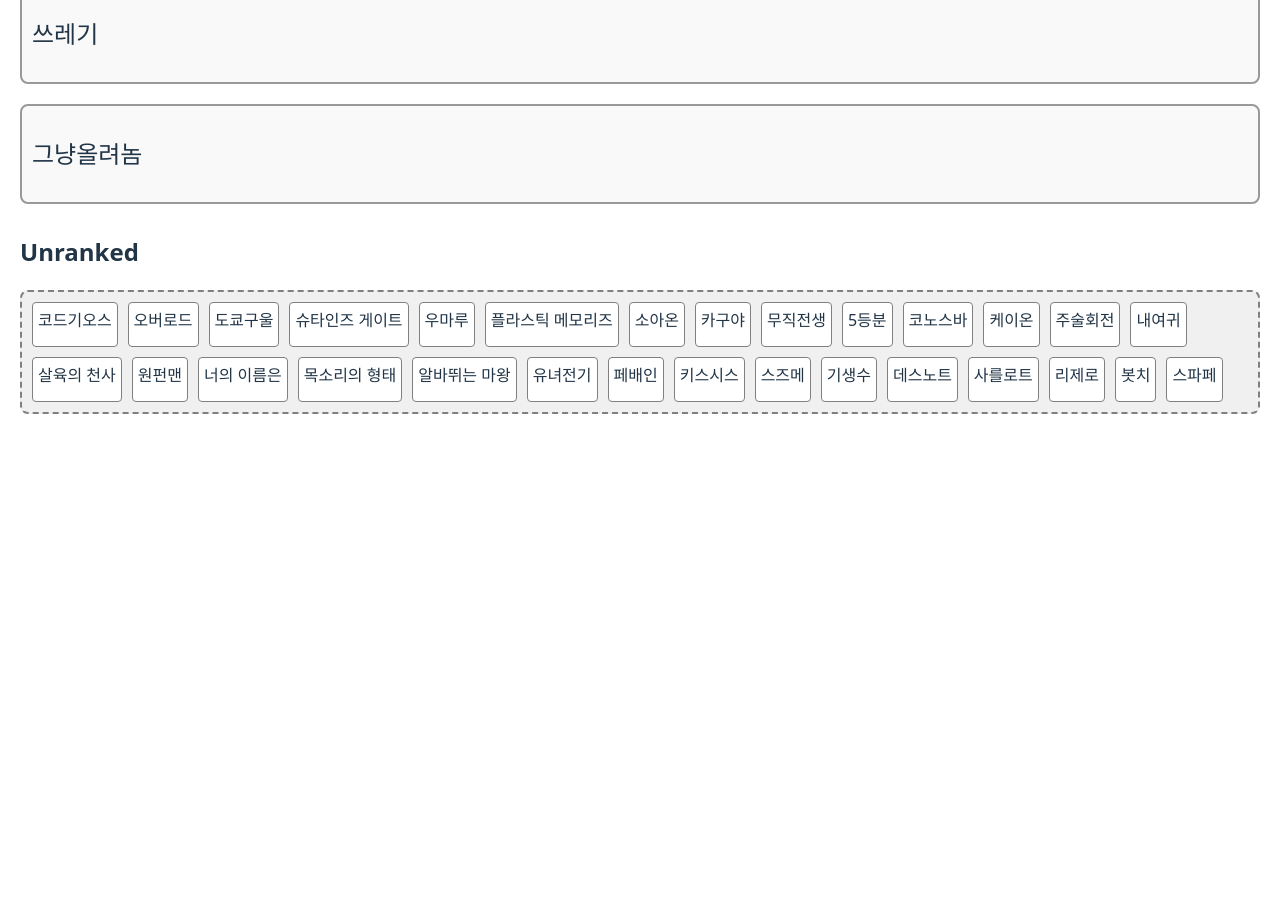
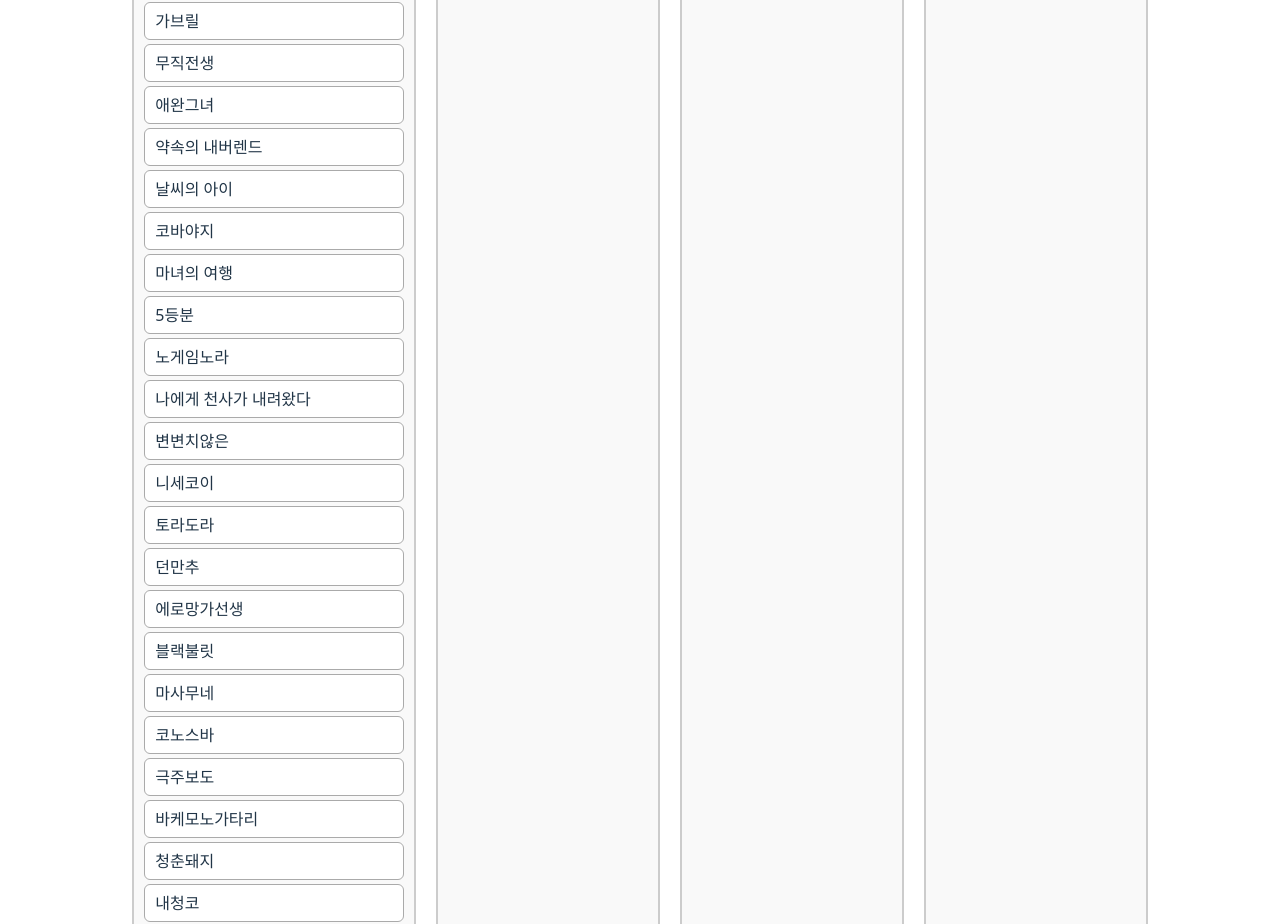
Before and after one commit to vlasep/anime, a React (Vite) app in the folder project/: page / in a window 1280 px wide. Shown: the part 640-1564 px from the top of the page. Before the commit the page ends 1074 px from the top, so only its background shows below. Built offline with nearby package versions, Linux system fonts and the light colour scheme.

Commit message:
Update App.tsx

```diff
--- a/project/src/App.tsx
+++ b/project/src/App.tsx
@@ -1,179 +1,130 @@
-import React, { useState, useEffect } from "react";
-import { DndContext, closestCenter } from "@dnd-kit/core";
+// src/App.tsx
+
+import { useState } from "react";
 import {
+  DndContext,
+  closestCenter,
+  PointerSensor,
+  useSensor,
+  useSensors,
+} from "@dnd-kit/core";
+import {
+  SortableContext,
   arrayMove,
-  SortableContext,
   useSortable,
-  verticalListSortingStrategy
+  sortableKeyboardCoordinates,
 } from "@dnd-kit/sortable";
 import { CSS } from "@dnd-kit/utilities";
+import { restrictToParentElement } from "@dnd-kit/modifiers";
 
 const tiers = ["우주명작", "명작", "재밌음", "볼만함", "쓰레기", "그냥올려놈"];
-const tierColors = {
-  우주명작: "#ffdddd",
-  명작: "#ffe5cc",
-  재밌음: "#ffffcc",
-  볼만함: "#ddffdd",
-  쓰레기: "#e0e0e0",
-  그냥올려놈: "#f0f0f0"
-};
 
-const initialAnimeList = [
-  "코드기오스", "오버로드", "도쿄구울", "슈타인즈 게이트", "우마루",
-  "플라스틱 메모리즈", "소아온", "카구야", "무직전생", "5등분",
-  "코노스바", "케이온", "주술회전", "내여귀", "살육의 천사",
-  "원펀맨", "너의 이름은", "목소리의 형태", "알바뛰는 마왕", "유녀전기",
-  "페배인", "키스시스", "스즈메", "기생수", "데스노트",
-  "사를로트", "리제로", "봇치", "스파페"
+const allAnime = [
+  "코드기오스", "오버로드", "도쿄구울", "이별의 아침에 약속의 꽃을 장식하자", "너의 췌장을 먹고싶어",
+  "슈타인즈 게이트", "우마루", "플라스틱 메모리즈", "소아온", "카구야", "가브릴", "무직전생",
+  "애완그녀", "약속의 내버렌드", "날씨의 아이", "코바야지", "마녀의 여행", "5등분",
+  "노게임노라", "나에게 천사가 내려왔다", "변변치않은", "니세코이", "토라도라", "던만추",
+  "에로망가선생", "블랙불릿", "마사무네", "코노스바", "극주보도", "바케모노가타리",
+  "청춘돼지", "내청코", "중2병", "케이온", "주술회전", "내여귀", "여빌",
+  "나만이 없는거리", "살육의 천사", "원펀맨", "너의 이름은", "목소리의 형태", "알바뛰는 마왕",
+  "유녀전기", "페배인", "키스시스", "스즈메", "기생수", "데스노트", "사를로트",
+  "리제로", "봇치", "스파페"
 ];
 
-function SortableItem({ id, tier, onDragStart }) {
-  const {
-    attributes,
-    listeners,
-    setNodeRef,
-    transform,
-    transition
-  } = useSortable({ id });
+function App() {
+  const [tierData, setTierData] = useState(
+    Object.fromEntries(tiers.map(t => [t, []]))
+  );
+  const [unranked, setUnranked] = useState(allAnime);
+
+  const sensors = useSensors(
+    useSensor(PointerSensor, { activationConstraint: { distance: 5 } })
+  );
+
+  const handleDragEnd = (event) => {
+    const { active, over } = event;
+    if (!over || active.id === over.id) return;
+
+    const allTiers = { ...tierData, Unranked: unranked };
+    let sourceTier = null;
+    let targetTier = null;
+
+    for (const tier in allTiers) {
+      if (allTiers[tier].includes(active.id)) sourceTier = tier;
+      if (allTiers[tier].includes(over.id)) targetTier = tier;
+    }
+
+    if (!sourceTier) sourceTier = "Unranked";
+    if (!targetTier) targetTier = "Unranked";
+
+    if (sourceTier === targetTier) {
+      const updated = arrayMove(
+        allTiers[sourceTier],
+        allTiers[sourceTier].indexOf(active.id),
+        allTiers[sourceTier].indexOf(over.id)
+      );
+
+      if (sourceTier === "Unranked") setUnranked(updated);
+      else setTierData({ ...tierData, [sourceTier]: updated });
+    } else {
+      const sourceItems = [...allTiers[sourceTier]].filter(id => id !== active.id);
+      const targetItems = [...allTiers[targetTier]];
+      const overIndex = targetItems.indexOf(over.id);
+      targetItems.splice(overIndex + 1, 0, active.id);
+
+      if (sourceTier === "Unranked") setUnranked(sourceItems);
+      else tierData[sourceTier] = sourceItems;
+
+      if (targetTier === "Unranked") setUnranked(targetItems);
+      else setTierData({ ...tierData, [targetTier]: targetItems });
+    }
+  };
+
+  return (
+    <div style={{ padding: 20 }}>
+      <h1 style={{ textAlign: "center" }}>애니 티어표</h1>
+      <DndContext sensors={sensors} collisionDetection={closestCenter} onDragEnd={handleDragEnd} modifiers={[restrictToParentElement]}>
+        <div style={{ display: "flex", gap: 20, flexWrap: "wrap", justifyContent: "center" }}>
+          <SortableTier title="Unranked" items={unranked} />
+          {tiers.map(tier => (
+            <SortableTier key={tier} title={tier} items={tierData[tier]} />
+          ))}
+        </div>
+      </DndContext>
+    </div>
+  );
+}
+
+function SortableTier({ title, items }) {
+  return (
+    <div style={{ minWidth: 200, border: "2px solid #ccc", borderRadius: 8, padding: 10, background: "#f9f9f9" }}>
+      <h3 style={{ textAlign: "center" }}>{title}</h3>
+      <SortableContext items={items} strategy={() => items}>
+        {items.map(id => <SortableItem key={id} id={id} />)}
+      </SortableContext>
+    </div>
+  );
+}
+
+function SortableItem({ id }) {
+  const { attributes, listeners, setNodeRef, transform, transition } = useSortable({ id });
 
   const style = {
     transform: CSS.Transform.toString(transform),
     transition,
-    border: "1px solid gray",
-    padding: "5px",
-    margin: "5px 0",
+    border: "1px solid #aaa",
+    borderRadius: 6,
+    padding: "6px 10px",
+    margin: "4px 0",
+    background: "#fff",
     cursor: "grab",
-    background: tierColors[tier] || "white",
-    borderRadius: "4px"
   };
 
   return (
-    <div
-      ref={setNodeRef}
-      style={style}
-      {...attributes}
-      {...listeners}
-      onDragStart={(e) => onDragStart(e, id, tier)}
-    >
+    <div ref={setNodeRef} style={style} {...attributes} {...listeners}>
       {id}
     </div>
   );
 }
 
-export default function App() {
-  const [tierList, setTierList] = useState(() => {
-    const saved = localStorage.getItem("tierList");
-    return saved ? JSON.parse(saved) : tiers.reduce((acc, t) => ({ ...acc, [t]: [] }), {});
-  });
-
-  const [unranked, setUnranked] = useState(() => {
-    const saved = localStorage.getItem("unranked");
-    return saved ? JSON.parse(saved) : initialAnimeList;
-  });
-
-  useEffect(() => {
-    localStorage.setItem("tierList", JSON.stringify(tierList));
-  }, [tierList]);
-
-  useEffect(() => {
-    localStorage.setItem("unranked", JSON.stringify(unranked));
-  }, [unranked]);
-
-  const handleDragStart = (e, anime, from) => {
-    e.dataTransfer.setData("anime", anime);
-    e.dataTransfer.setData("from", from);
-  };
-
-  const handleDrop = (e, to) => {
-    const anime = e.dataTransfer.getData("anime");
-    const from = e.dataTransfer.getData("from");
-    if (!anime || from === to) return;
-
-    if (from === "Unranked") setUnranked(prev => prev.filter(a => a !== anime));
-    else setTierList(prev => ({
-      ...prev,
-      [from]: prev[from].filter(a => a !== anime)
-    }));
-
-    if (to === "Unranked") setUnranked(prev => [...prev, anime]);
-    else setTierList(prev => ({
-      ...prev,
-      [to]: [...prev[to], anime]
-    }));
-  };
-
-  const allowDrop = (e) => e.preventDefault();
-
-  return (
-    <DndContext collisionDetection={closestCenter}>
-      <div style={{ padding: 20 }}>
-        <h1>애니메이션 티어표</h1>
-
-        {tiers.map((tier) => (
-          <div
-            key={tier}
-            onDrop={(e) => handleDrop(e, tier)}
-            onDragOver={allowDrop}
-            style={{
-              marginTop: 20,
-              padding: 10,
-              background: "#f9f9f9",
-              border: "2px solid #999",
-              borderRadius: 8
-            }}
-          >
-            <h2>{tier}</h2>
-            <SortableContext
-              items={tierList[tier]}
-              strategy={verticalListSortingStrategy}
-            >
-              <div style={{ display: "flex", flexWrap: "wrap", gap: 10 }}>
-                {tierList[tier].map(anime => (
-                  <SortableItem
-                    key={anime}
-                    id={anime}
-                    tier={tier}
-                    onDragStart={handleDragStart}
-                  />
-                ))}
-              </div>
-            </SortableContext>
-          </div>
-        ))}
-
-        <h2 style={{ marginTop: 30 }}>Unranked</h2>
-        <div
-          onDrop={(e) => handleDrop(e, "Unranked")}
-          onDragOver={allowDrop}
-          style={{
-            display: "flex",
-            flexWrap: "wrap",
-            gap: 10,
-            minHeight: 100,
-            border: "2px dashed gray",
-            padding: 10,
-            background: "#f0f0f0",
-            borderRadius: 8
-          }}
-        >
-          {unranked.map(anime => (
-            <div
-              key={anime}
-              draggable
-              onDragStart={(e) => handleDragStart(e, anime, "Unranked")}
-              style={{
-                border: "1px solid gray",
-                padding: 5,
-                cursor: "grab",
-                background: "white",
-                borderRadius: 4
-              }}
-            >
-              {anime}
-            </div>
-          ))}
-        </div>
-      </div>
-    </DndContext>
-  );
-}
+export default App;
```
